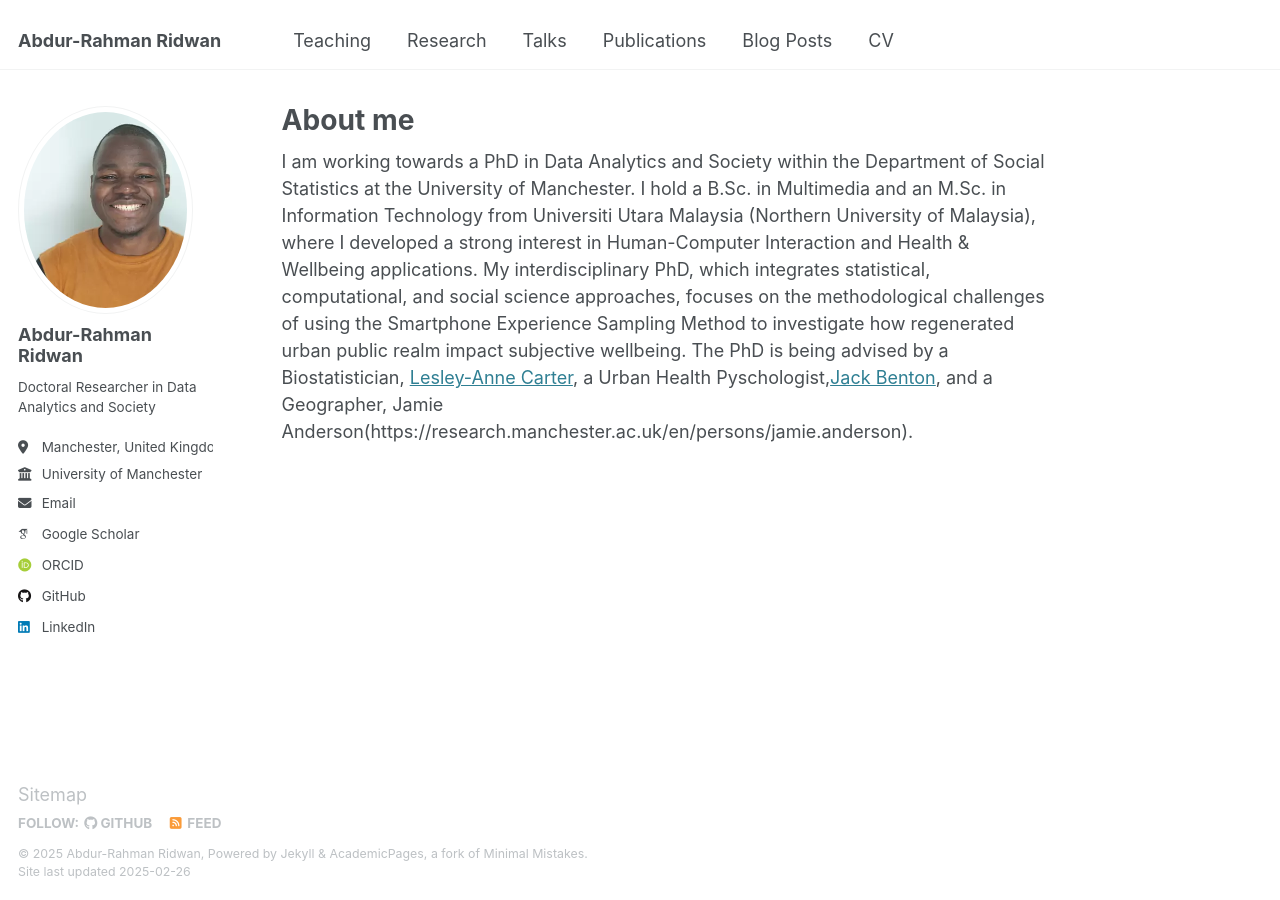
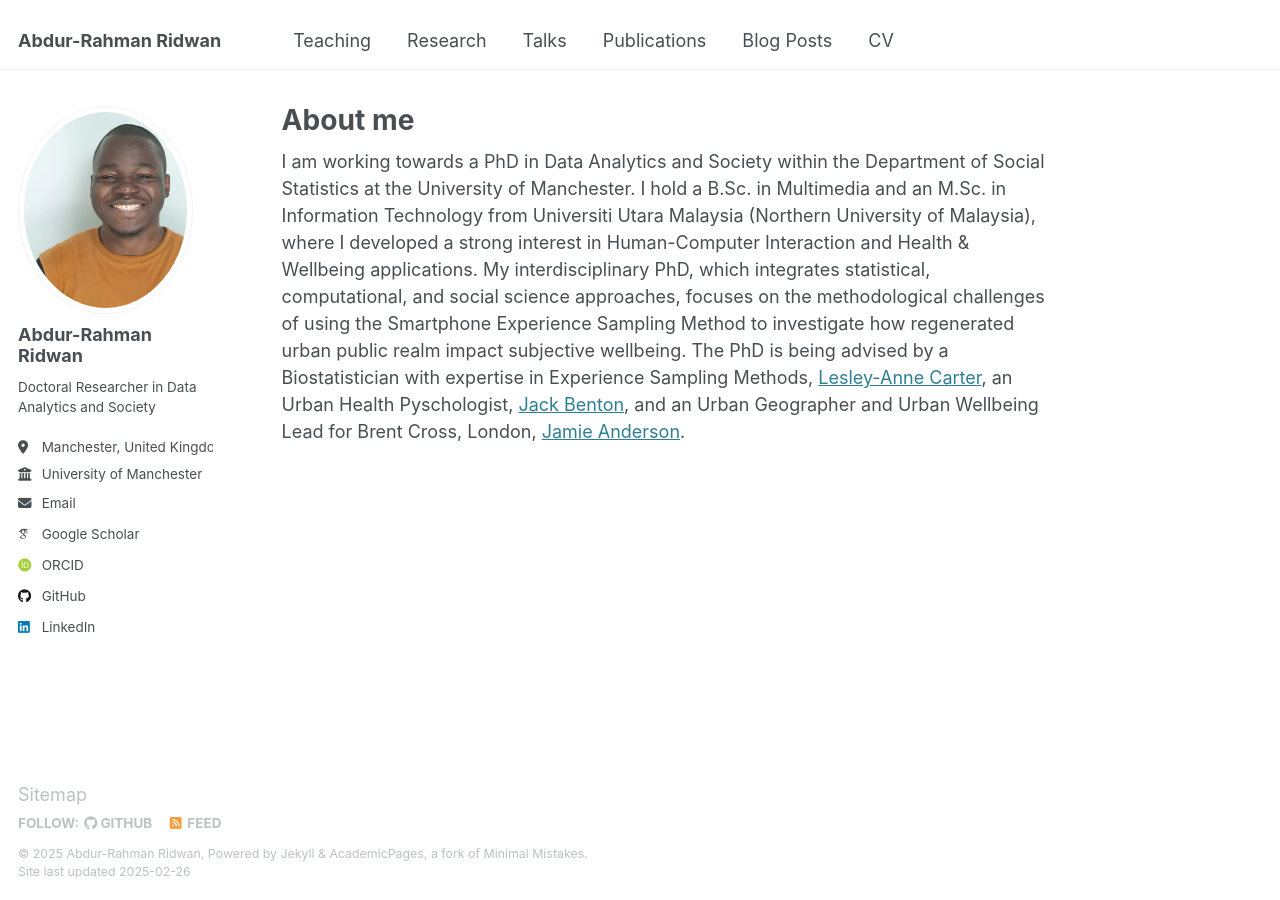
Before and after one commit to abdurrahmanlanrewaju/abdurrahmanlanrewaju.github.io, a Jekyll site: the page built from _pages/about.md, in a window 1280 px wide. Built offline with Jekyll 4.4.1, drawn with Linux system fonts in a browser that asks for light colours; some web fonts are replaced.

Commit message:
Edited the About page

```diff
--- a/_pages/about.md
+++ b/_pages/about.md
@@ -7,4 +7,4 @@ redirect_from:
   - /about.html
 ---
 
-I am working towards a PhD in Data Analytics and Society within the Department of Social Statistics at the University of Manchester. I hold a B.Sc. in Multimedia and an M.Sc. in Information Technology from Universiti Utara Malaysia (Northern University of Malaysia), where I developed a strong interest in Human-Computer Interaction and Health & Wellbeing applications. My interdisciplinary PhD, which integrates statistical, computational, and social science approaches, focuses on the methodological challenges of using the Smartphone Experience Sampling Method to investigate how regenerated urban public realm impact subjective wellbeing. The PhD is being advised by a Biostatistician, [Lesley-Anne Carter](https://research.manchester.ac.uk/en/persons/lesley-anne.carter), a Urban Health Pyschologist,[Jack Benton](https://research.manchester.ac.uk/en/persons/jack.benton), and a Geographer, Jamie Anderson(https://research.manchester.ac.uk/en/persons/jamie.anderson).
+I am working towards a PhD in Data Analytics and Society within the Department of Social Statistics at the University of Manchester. I hold a B.Sc. in Multimedia and an M.Sc. in Information Technology from Universiti Utara Malaysia (Northern University of Malaysia), where I developed a strong interest in Human-Computer Interaction and Health & Wellbeing applications. My interdisciplinary PhD, which integrates statistical, computational, and social science approaches, focuses on the methodological challenges of using the Smartphone Experience Sampling Method to investigate how regenerated urban public realm impact subjective wellbeing. The PhD is being advised by a Biostatistician with expertise in Experience Sampling Methods, [Lesley-Anne Carter](https://research.manchester.ac.uk/en/persons/lesley-anne.carter), an Urban Health Pyschologist, [Jack Benton](https://research.manchester.ac.uk/en/persons/jack.benton), and an Urban Geographer and Urban Wellbeing Lead for Brent Cross, London, [Jamie Anderson](https://research.manchester.ac.uk/en/persons/jamie.anderson).
--- a/_pages/teaching.html
+++ b/_pages/teaching.html
@@ -13,7 +12,7 @@ in real-world contexts.
 
 I emphasize the development of critical thinking, problem-solving,
 and data-driven decision-making skills, especially in the fields
-of Economics, Psychology, International Business, Social Statistics.
+of Economics, Psychology, International Business, and Social Statistics.
 
 {% include base_path %}
 
```
Also changed, not shown: other parts of _pages/teaching.html (+0 -1 lines).
